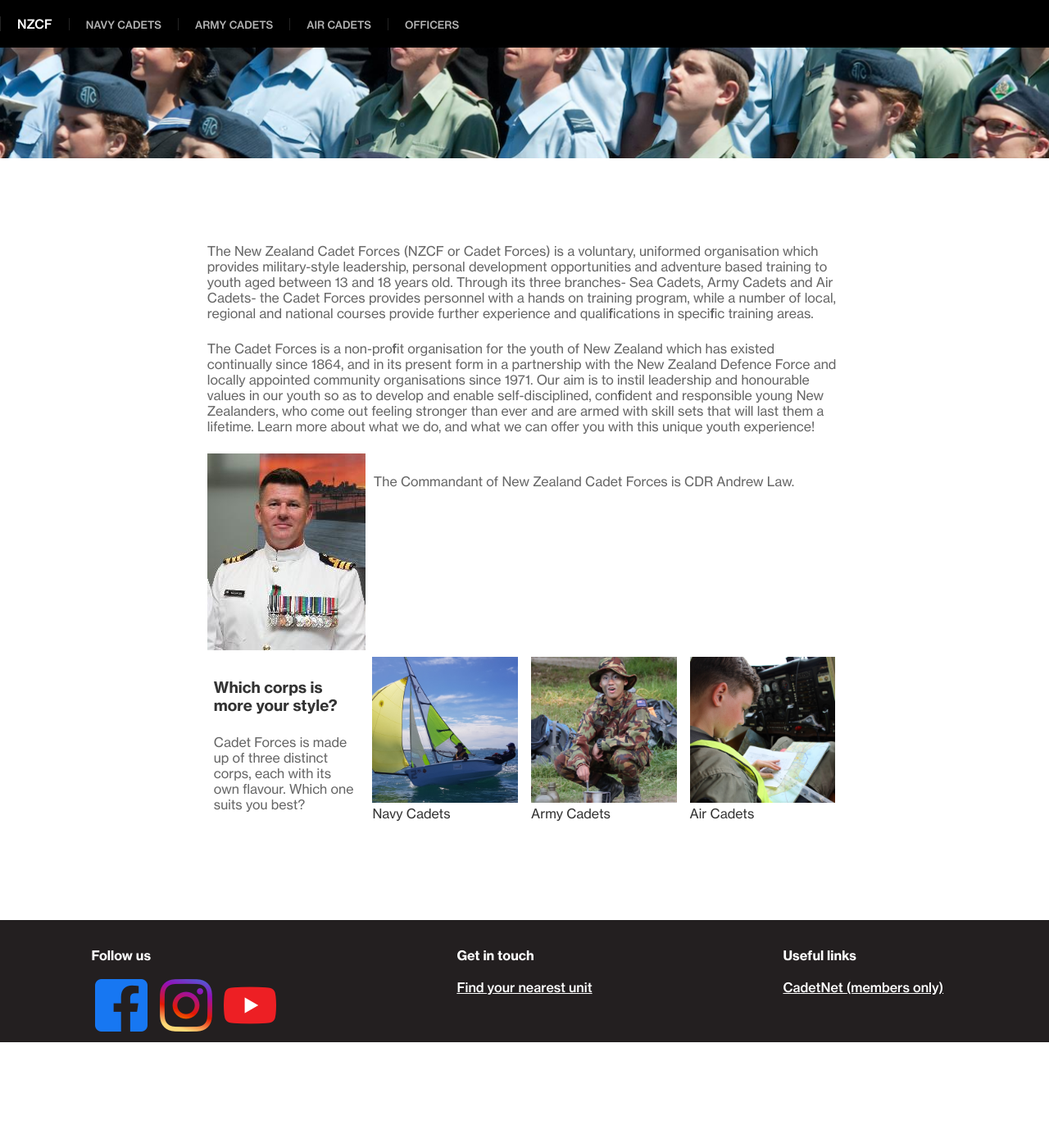
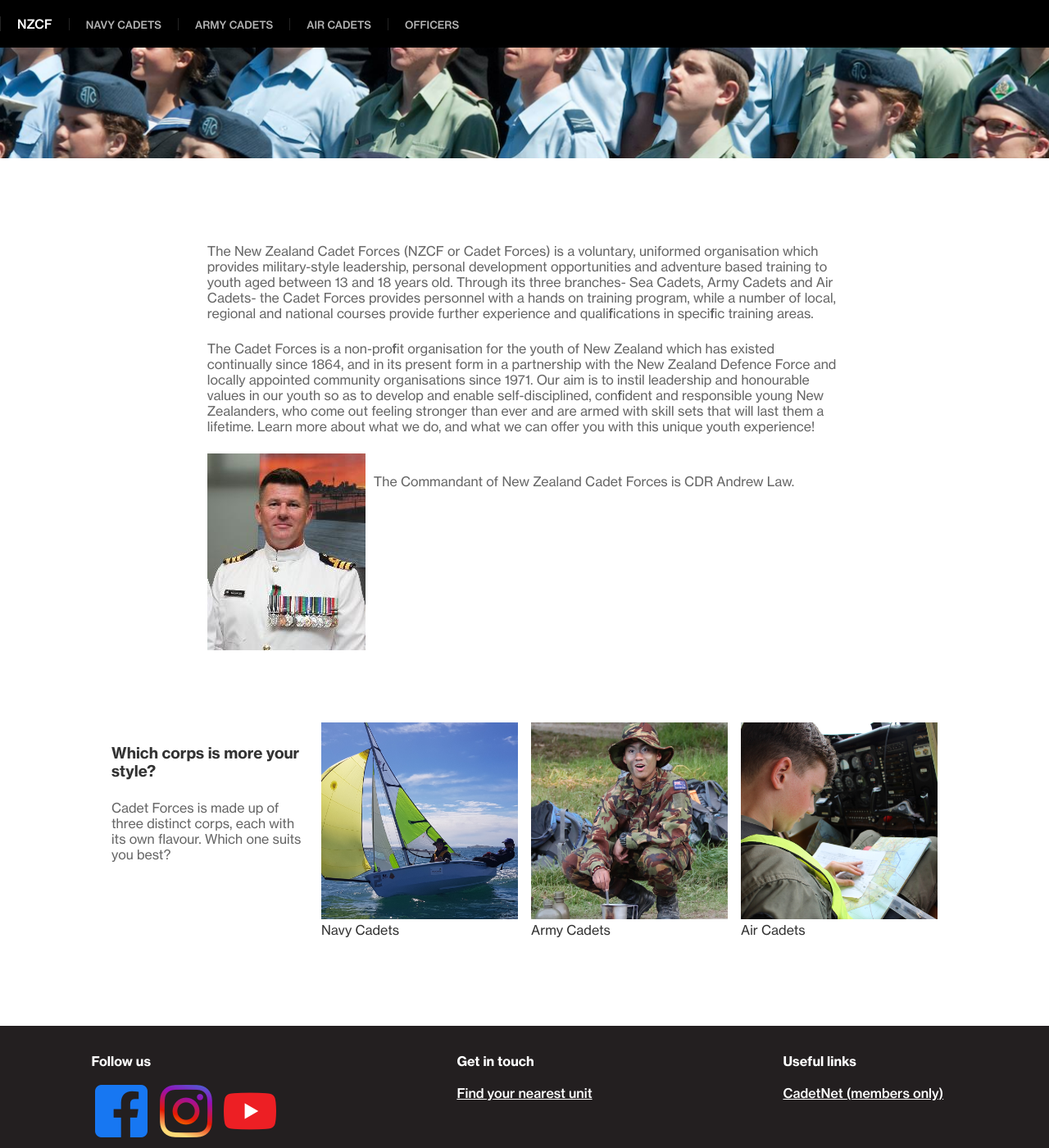
Before and after one commit to New-Zealand-Cadet-Forces/op-refresh, a Jekyll site: the page built from index.md, in a window 1280 px wide and 1400 px high, scrolled down 364 px. Shown: the whole window at 82% size. Built offline with Jekyll 4.4.1, drawn with Linux system fonts in a browser that asks for light colours; a script that is not in the unit is left out; before the commit the page ends 1635 px from its top, so only the background shows below that.

Commit message:
Break out the CTA block

```diff
--- a/_sass/_cta.scss
+++ b/_sass/_cta.scss
@@ -1,7 +1,12 @@
 .cta-image-block {
     display: flex;
     justify-content: space-between;
-    max-width: 80rem;
+    width: 80vw;
+  position: relative;
+  left: 50%;
+  right: 50%;
+  margin-left: -40vw;
+margin-top: 5em;
 }
 
 .cta {
```
